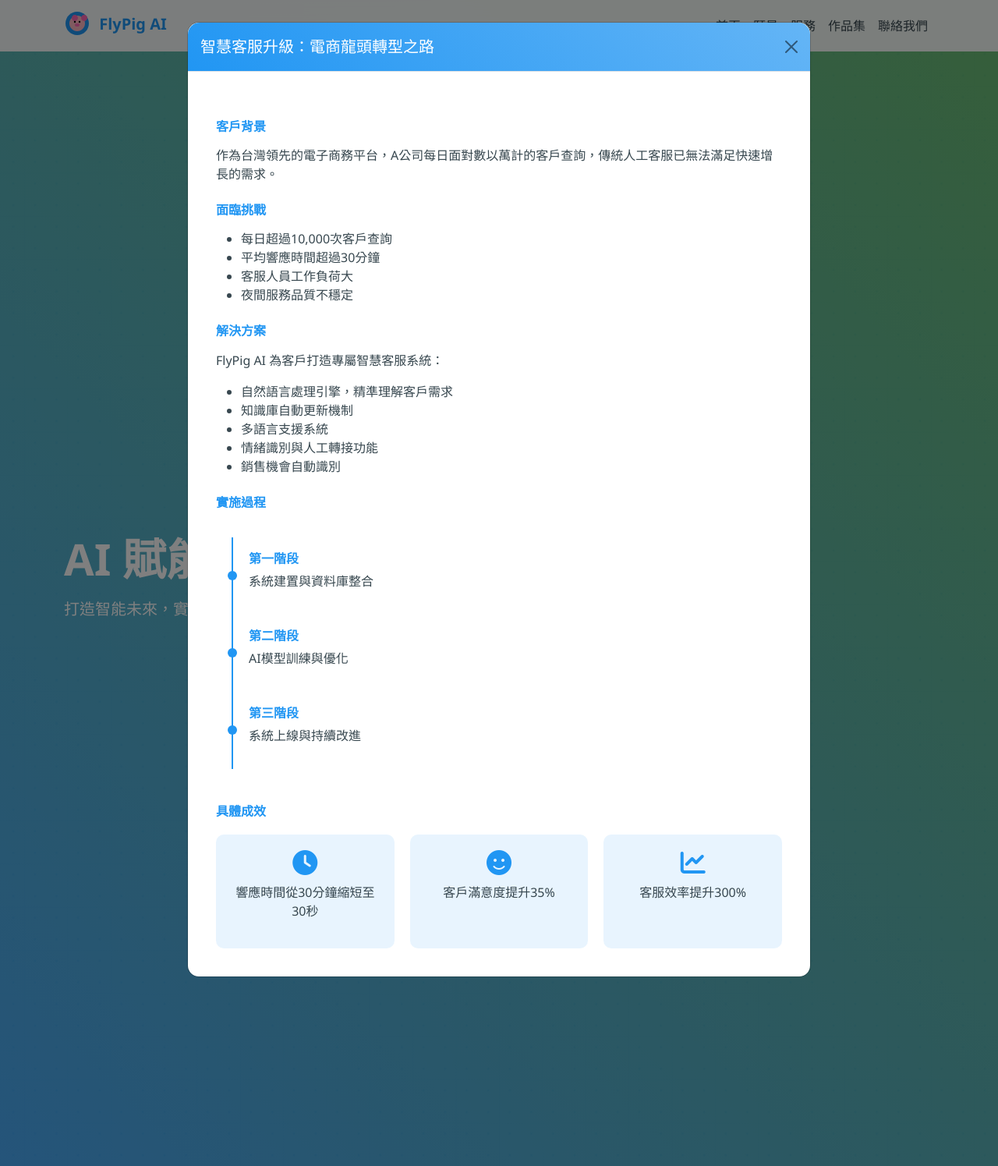
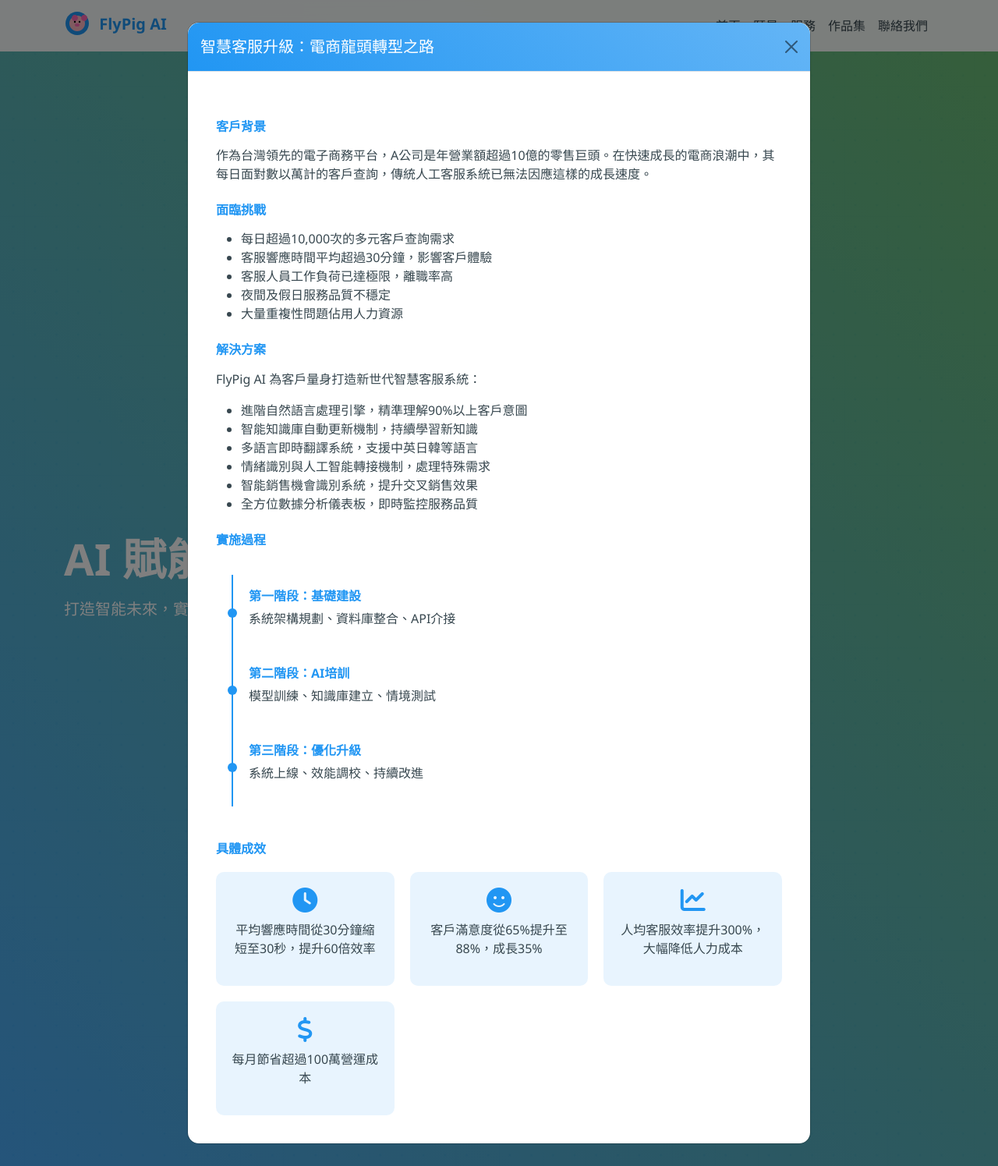
Before and after one commit to mkhsu2002/FlyPigWeb, a Flask app: page / in a window 1280 px wide, after a click on "查看完整案例". Shown: the whole page at 78% size. Run offline with Flask 3, Linux system fonts and the light colour scheme.

Commit message:
Agent query: 請查看第一個案例研究（智慧客服升級）的詳細內容是否符合您的期望？內容是否足夠專業和完整？

```diff
--- a/templates/index.html
+++ b/templates/index.html
@@ -200,39 +200,41 @@
                 <div class="modal-body">
                     <div class="case-study-content">
                         <h6 class="section-title">客戶背景</h6>
-                        <p>作為台灣領先的電子商務平台，A公司每日面對數以萬計的客戶查詢，傳統人工客服已無法滿足快速增長的需求。</p>
+                        <p>作為台灣領先的電子商務平台，A公司是年營業額超過10億的零售巨頭。在快速成長的電商浪潮中，其每日面對數以萬計的客戶查詢，傳統人工客服系統已無法因應這樣的成長速度。</p>
 
                         <h6 class="section-title">面臨挑戰</h6>
                         <ul>
-                            <li>每日超過10,000次客戶查詢</li>
-                            <li>平均響應時間超過30分鐘</li>
-                            <li>客服人員工作負荷大</li>
-                            <li>夜間服務品質不穩定</li>
+                            <li>每日超過10,000次的多元客戶查詢需求</li>
+                            <li>客服響應時間平均超過30分鐘，影響客戶體驗</li>
+                            <li>客服人員工作負荷已達極限，離職率高</li>
+                            <li>夜間及假日服務品質不穩定</li>
+                            <li>大量重複性問題佔用人力資源</li>
                         </ul>
 
                         <h6 class="section-title">解決方案</h6>
-                        <p>FlyPig AI 為客戶打造專屬智慧客服系統：</p>
+                        <p>FlyPig AI 為客戶量身打造新世代智慧客服系統：</p>
                         <ul>
-                            <li>自然語言處理引擎，精準理解客戶需求</li>
-                            <li>知識庫自動更新機制</li>
-                            <li>多語言支援系統</li>
-                            <li>情緒識別與人工轉接功能</li>
-                            <li>銷售機會自動識別</li>
+                            <li>進階自然語言處理引擎，精準理解90%以上客戶意圖</li>
+                            <li>智能知識庫自動更新機制，持續學習新知識</li>
+                            <li>多語言即時翻譯系統，支援中英日韓等語言</li>
+                            <li>情緒識別與人工智能轉接機制，處理特殊需求</li>
+                            <li>智能銷售機會識別系統，提升交叉銷售效果</li>
+                            <li>全方位數據分析儀表板，即時監控服務品質</li>
                         </ul>
 
                         <h6 class="section-title">實施過程</h6>
                         <div class="timeline">
                             <div class="timeline-item">
-                                <span class="date">第一階段</span>
-                                <p>系統建置與資料庫整合</p>
+                                <span class="date">第一階段：基礎建設</span>
+                                <p>系統架構規劃、資料庫整合、API介接</p>
                             </div>
                             <div class="timeline-item">
-                                <span class="date">第二階段</span>
-                                <p>AI模型訓練與優化</p>
+                                <span class="date">第二階段：AI培訓</span>
+                                <p>模型訓練、知識庫建立、情境測試</p>
                             </div>
                             <div class="timeline-item">
-                                <span class="date">第三階段</span>
-                                <p>系統上線與持續改進</p>
+                                <span class="date">第三階段：優化升級</span>
+                                <p>系統上線、效能調校、持續改進</p>
                             </div>
                         </div>
 
@@ -240,15 +242,19 @@
                         <div class="results">
                             <div class="result-item">
                                 <i class="fas fa-clock"></i>
-                                <p>響應時間從30分鐘縮短至30秒</p>
+                                <p>平均響應時間從30分鐘縮短至30秒，提升60倍效率</p>
                             </div>
                             <div class="result-item">
                                 <i class="fas fa-smile"></i>
-                                <p>客戶滿意度提升35%</p>
+                                <p>客戶滿意度從65%提升至88%，成長35%</p>
                             </div>
                             <div class="result-item">
                                 <i class="fas fa-chart-line"></i>
-                                <p>客服效率提升300%</p>
+                                <p>人均客服效率提升300%，大幅降低人力成本</p>
+                            </div>
+                            <div class="result-item">
+                                <i class="fas fa-dollar-sign"></i>
+                                <p>每月節省超過100萬營運成本</p>
                             </div>
                         </div>
                     </div>
```
